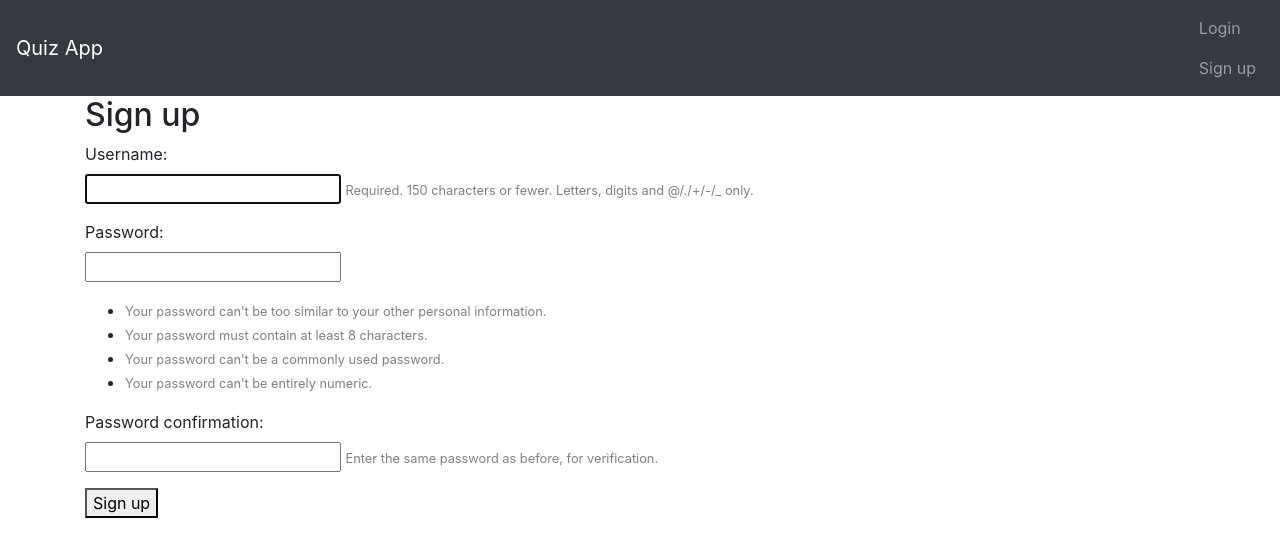
After one commit to sswapnil2/django-quiz-app, a Django app: page /signup/ in a window 1280 px wide. The commit adds this page. Shown: the top 557 px of the page. Run offline with Django 3.2, Linux system fonts and the light colour scheme; some libraries are stand-ins or nearby versions.

Commit message:
Ad user sign up functionaloty

```diff
--- a/quiz/templates/base.html
+++ b/quiz/templates/base.html
@@ -13,14 +13,13 @@
 
         <!-- styles -->
         <link rel="stylesheet" href="{% static 'css/default.css' %}">
-  <!--<link rel="stylesheet" href="http://netdna.bootstrapcdn.com/bootstrap/3.1.1/css/bootstrap.min.css">-->
-  <link rel="stylesheet" href="https://stackpath.bootstrapcdn.com/bootstrap/4.1.2/css/bootstrap.min.css" integrity="sha384-Smlep5jCw/wG7hdkwQ/Z5nLIefveQRIY9nfy6xoR1uRYBtpZgI6339F5dgvm/e9B"
-    crossorigin="anonymous">
-  <!-- HTML5 shim, for IE6-8 support of HTML5 elements -->
-  <!--[if lt IE 9]>
-<script src="//html5shim.googlecode.com/svn/trunk/html5.js"></script>
-<![endif]-->
 
+        <!-- CSS -->
+        <link rel="stylesheet" href="https://cdn.jsdelivr.net/npm/bootstrap@4.5.3/dist/css/bootstrap.min.css" integrity="sha384-TX8t27EcRE3e/ihU7zmQxVncDAy5uIKz4rEkgIXeMed4M0jlfIDPvg6uqKI2xXr2" crossorigin="anonymous">
+
+        <!-- jQuery and JS bundle w/ Popper.js -->
+        <script src="https://code.jquery.com/jquery-3.5.1.slim.min.js" integrity="sha384-DfXdz2htPH0lsSSs5nCTpuj/zy4C+OGpamoFVy38MVBnE+IbbVYUew+OrCXaRkfj" crossorigin="anonymous"></script>
+        <script src="https://cdn.jsdelivr.net/npm/bootstrap@4.5.3/dist/js/bootstrap.bundle.min.js" integrity="sha384-ho+j7jyWK8fNQe+A12Hb8AhRq26LrZ/JpcUGGOn+Y7RsweNrtN/tE3MoK7ZeZDyx" crossorigin="anonymous"></script>
     </head>
 
     <body>
@@ -40,14 +39,14 @@
                             <a href="{% url 'quiz_progress' %}" class="nav-link">Progress</a>
                         </li>
                     {% endif %}
-
                 </ul>
                 <ul class="navbar-nav ml-auto">
                     <li class="nav-item ">
                         {% if user.is_authenticated %}
-          <a class="nav-link" href="{% url 'logout' %}">logout</a>
+                            <a class="nav-link" href="{% url 'logout' %}">Logout</a>
                         {% else %}
                             <a class="nav-link" href="{% url 'login' %}">Login</a>
+                            <a class="nav-link" href="{% url 'signup' %}">Sign up</a>
                         {% endif %}
                     </li>
                 </ul>
@@ -58,20 +57,18 @@
         <!-- Before the quiz content -->
 
         <div class="container">
-    {% if messages %} {% for message in messages %}
-    <div class="alert alert-warning alert-dismissable" role="alert">
+            {% if messages %}
+                {% for message in messages %}
+                    <div class="alert alert-warning alert-dismissible" role="alert">
                         <button type="button" class="close" data-dismiss="alert" aria-label="Close">
                             <span aria-hidden="true"><sup>&times;</sup></span>
                         </button>
                         {{message}}
                     </div>
-    {% endfor %} {% endif %} {% block content %} {% endblock %}
-
+                {% endfor %}
+            {% endif %}
+            {% block content %} {% endblock %}
         </div>
-
         <!-- After the quiz content -->
-
-
     </body>
-
 </html>
--- /dev/null
+++ b/quiz/templates/signup.html
@@ -0,0 +1,21 @@
+{% extends 'base.html' %}
+
+{% block content %}
+  <h2>Sign up</h2>
+  <form method="post">
+    {% csrf_token %}
+    {% for field in form %}
+      <p>
+        {{ field.label_tag }}<br>
+        {{ field }}
+        {% if field.help_text %}
+          <small style="color: grey">{{ field.help_text }}</small>
+        {% endif %}
+        {% for error in field.errors %}
+          <p style="color: red">{{ error }}</p>
+        {% endfor %}
+      </p>
+    {% endfor %}
+    <button type="submit">Sign up</button>
+  </form>
+{% endblock %}
--- a/quiz/urls.py
+++ b/quiz/urls.py
@@ -1,12 +1,13 @@
 from django.urls import re_path
 from .views import QuizListView, CategoriesListView, \
     ViewQuizListByCategory, QuizUserProgressView, QuizMarkingList, \
-    QuizMarkingDetail, QuizDetailView, QuizTake, index, login_user, logout_user
+    QuizMarkingDetail, QuizDetailView, QuizTake, index, login_user, logout_user, signup
 
 urlpatterns = [
     re_path(r'^$', index, name='index'),
     re_path(r'^login/$', login_user, name='login'),
     re_path(r'^logout/$', logout_user, name='logout'),
+    re_path(r'^signup/$', signup, name='signup'),
     re_path(r'^quizzes/$', QuizListView.as_view(), name='quiz_index'),
     re_path(r'^category/$', CategoriesListView.as_view(), name='quiz_category_list_all'),
     re_path(r'^category/(?P<category_name>[\w|\W-]+)/$', ViewQuizListByCategory.as_view(), name='quiz_category_list_matching'),
--- a/quiz/views.py
+++ b/quiz/views.py
@@ -11,6 +11,7 @@ from .models import Quiz, Category, Progress, Sitting, Question
 from django.shortcuts import render, redirect
 from django.contrib.auth import authenticate, login, logout
 from django.contrib import messages
+from django.contrib.auth.forms import UserCreationForm
 
 
 class QuizMarkerMixin(object):
@@ -261,3 +262,18 @@ def logout_user(request):
     messages.success(request, 'You have been logged out!')
     print('logout function working')
     return redirect('login')
+
+
+def signup(request):
+    if request.method == 'POST':
+        form = UserCreationForm(request.POST)
+        if form.is_valid():
+            form.save()
+            username = form.cleaned_data.get('username')
+            raw_password = form.cleaned_data.get('password1')
+            user = authenticate(username=username, password=raw_password)
+            login(request, user)
+            return redirect('index')
+    else:
+        form = UserCreationForm()
+    return render(request, 'signup.html', {'form': form})
```
Lines whose indentation alone changed are shown as unchanged.
